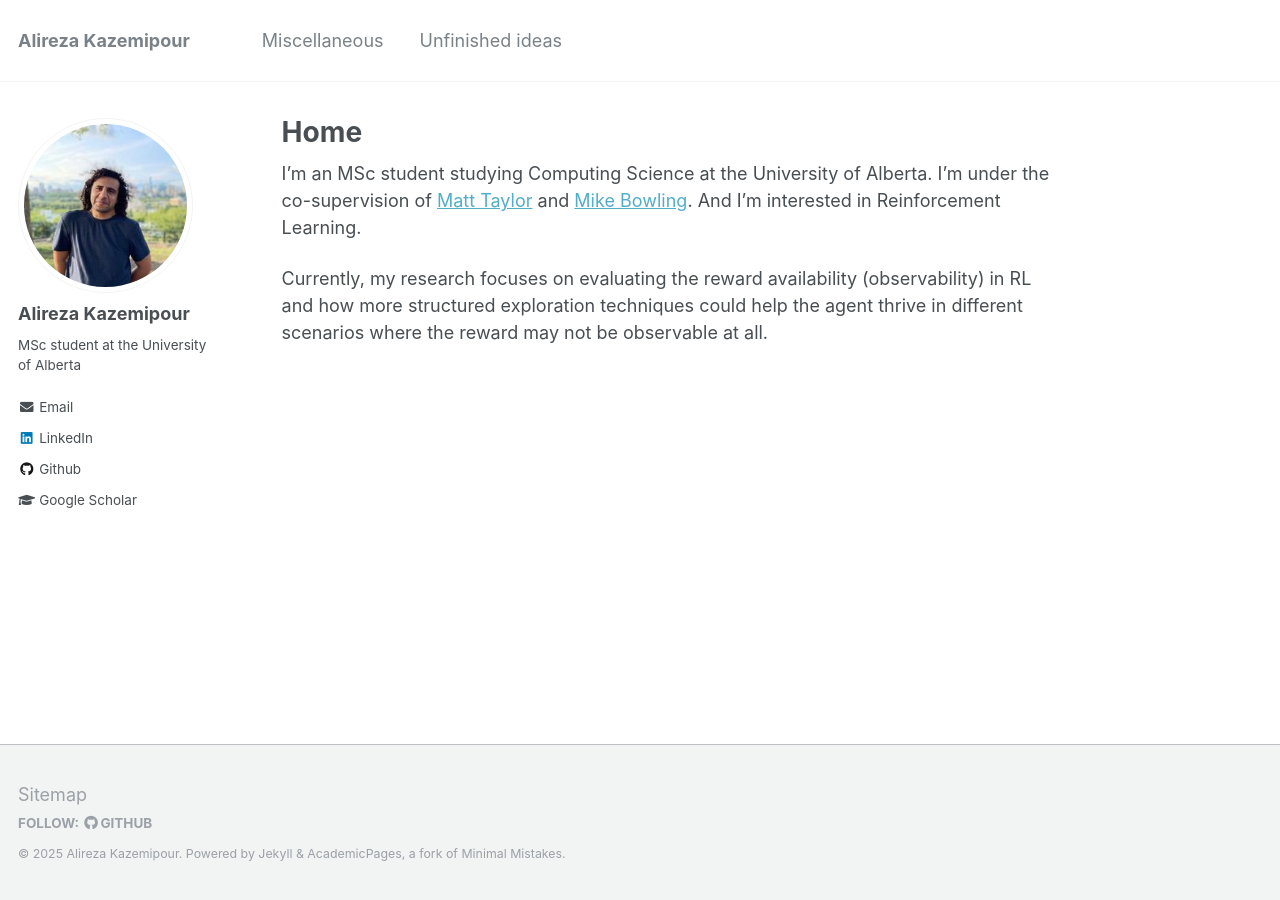
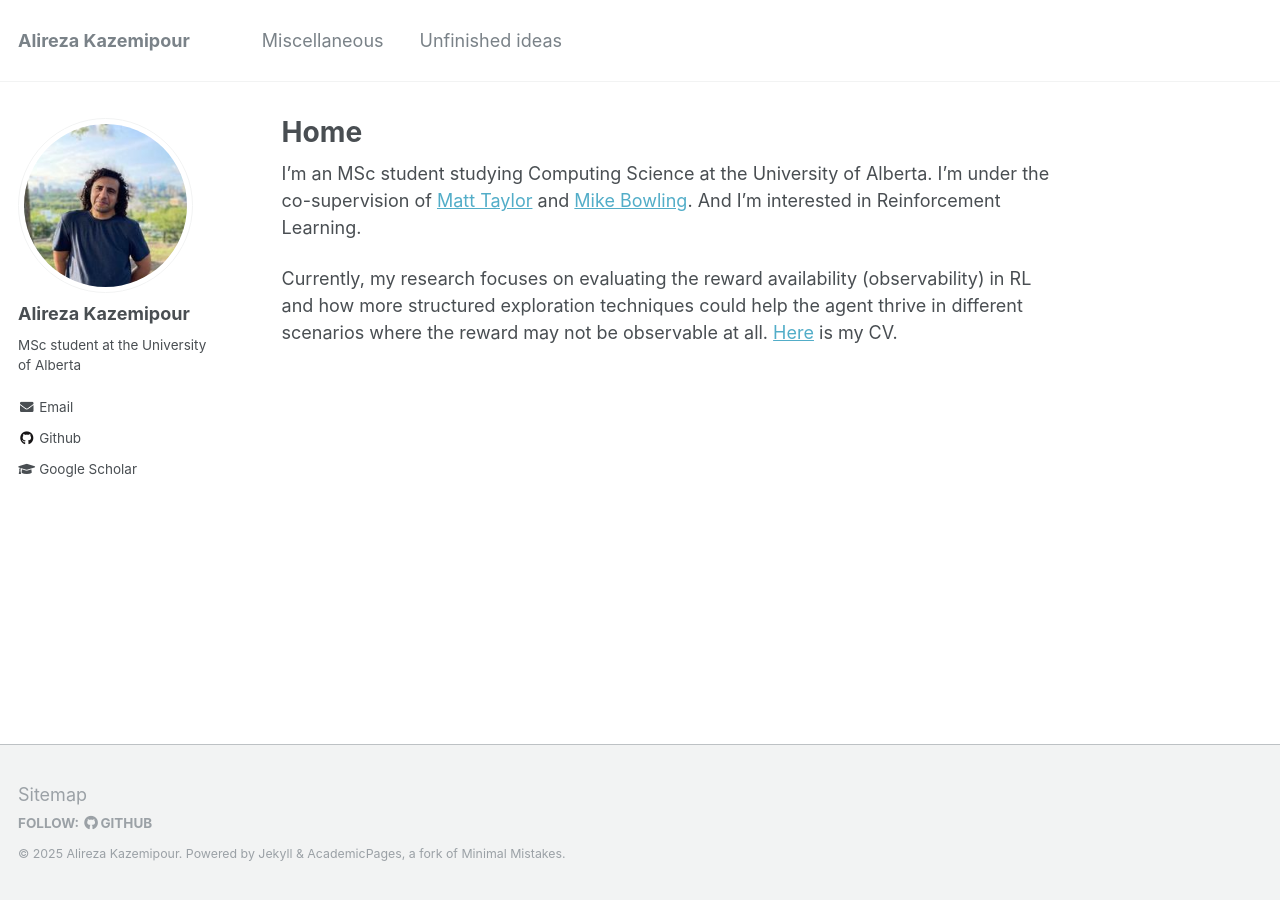
Before and after one commit to alirezakazemipour/alirezakazemipour.github.io, a Jekyll site: the page built from _pages/home.md, in a window 1280 px wide. Built offline with Jekyll 4.4.1, drawn with Linux system fonts in a browser that asks for light colours; some of the changed lines change nothing that is shown.

Commit message:
add the CV

```diff
--- a/_config.yml
+++ b/_config.yml
@@ -102,7 +102,7 @@ author:
   instagram        :
   impactstory      : #"https://profiles.impactstory.org/u/xxxx-xxxx-xxxx-xxxx"
   lastfm           :
-  linkedin         : "alireza-kazemipour-1b7a511a0"
+  linkedin         : #
   orcid            : # "http://orcid.org/yourorcidurl"
   pinterest        :
   soundcloud       :
--- a/_pages/home.md
+++ b/_pages/home.md
@@ -12,3 +12,4 @@ I'm an MSc student studying Computing Science at the University of Alberta. I'm
 And I'm interested in Reinforcement Learning.
 
 Currently, my research focuses on evaluating the reward availability (observability) in RL and how more structured exploration techniques could help the agent thrive in different scenarios where the reward may not be observable at all.
+[Here](/pdfs/CV.pdf) is my CV.
```
Also changed, not shown: 1 other file.
